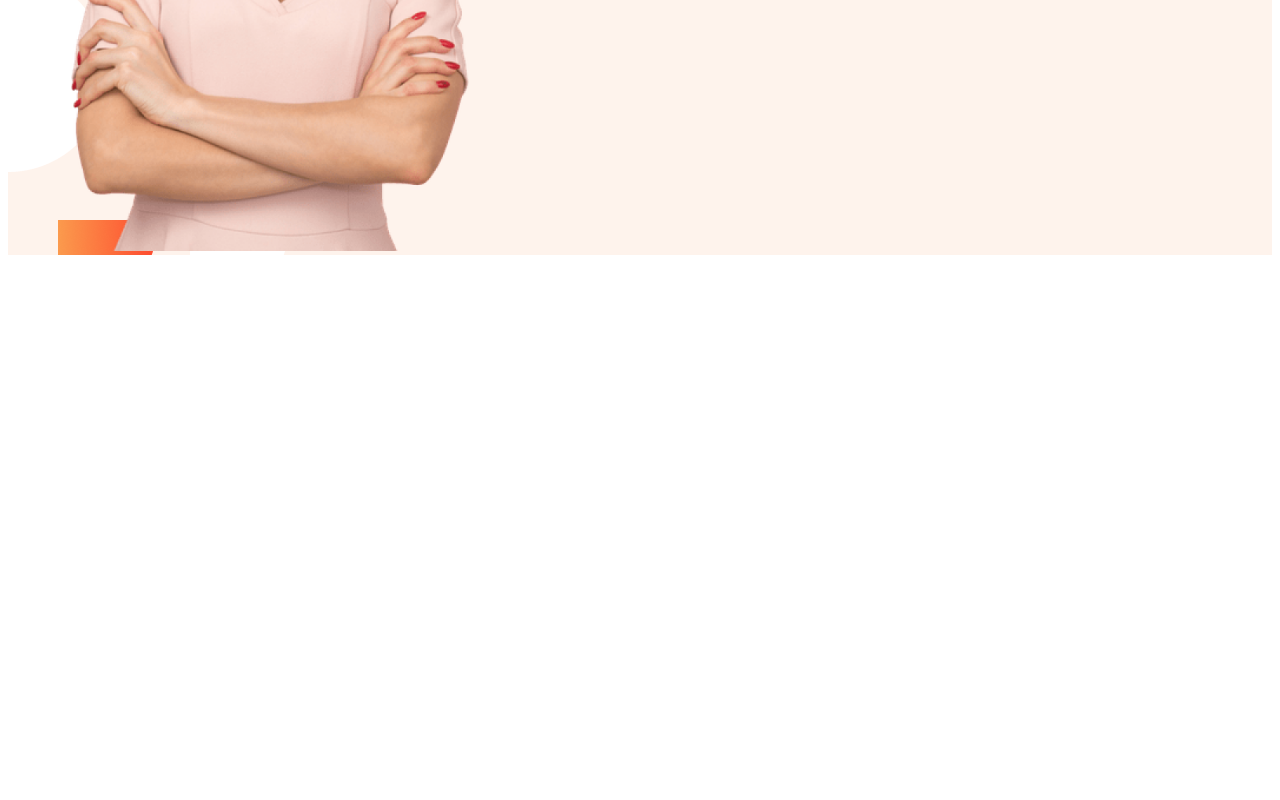
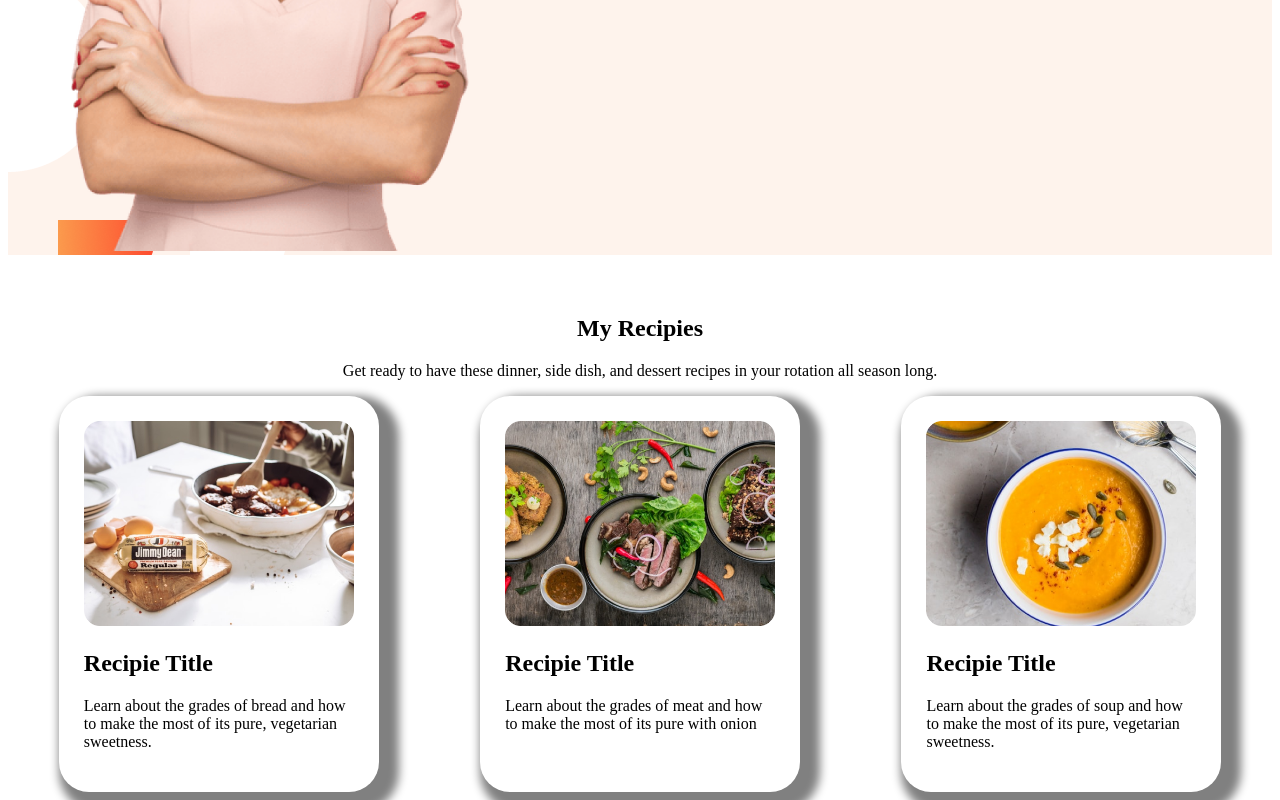
Before and after one commit to tmaapu/Assingment-1, a plain HTML site: page index.html in a window 1280 px wide. Shown: the part 904-1704 px from the top of the page. Before the commit the page ends 1167 px from the top, so only its background shows below. Drawn offline with Linux system fonts and the light colour scheme; a web font is replaced by a local one.

Commit message:
third banner added

```diff
--- a/index.html
+++ b/index.html
@@ -13,7 +13,7 @@
 <link rel="stylesheet" href="style.css">
 </head>
 <body>
-    <section class="first-banner">
+    <section class="first-banner bottom-margin">
         <div class="half-width">
             <h1>
                 <span class="orange-color">Skip</span> The Diet, <br>
@@ -31,7 +31,7 @@
         </div>
 
     </section>
-    <section class="second-banner">
+    <section class="second-banner bottom-margin">
         <div class="half-width">
             <img src="images/female/Person Image.png" alt="">
 
@@ -47,5 +47,34 @@
         </div>
 
     </section>
+<section class="thrid-banner">
+
+    <h1 class="centre">My Recipies</h1>
+    <p class="centre">Get ready to have these dinner, side dish, and dessert recipes in your rotation all season long.</p>
+
+    <div class="all-item">
+
+        <div class="item">
+            <img src="images/food/Project Cover.jpg" alt="">
+            <h2><strong>Recipie Title</strong></h2>
+            <p>Learn about the grades of bread and how to make the most of its pure, vegetarian sweetness.</p>
+            </div>
+            <div class="item">
+            <img src="images/food/Project Cover1.jpg" alt="">
+            <h2><strong>Recipie Title</strong></h2>
+            <p>Learn about the grades of meat and how to make the most of its pure with onion</p>
+
+
+            </div>
+            <div class="item">
+             <img src="images/food/Project Cover.png" alt="">
+             <h2><strong>Recipie Title</strong></h2>
+             <p>Learn about the grades of soup and how to make the most of its pure, vegetarian sweetness.</p>
+
+            </div>
+    </div>
+
+</section>
+
 </body>
 </html>
--- a/style.css
+++ b/style.css
@@ -8,7 +8,7 @@ body{
 }
 .first-banner{
     display: flex;
-    margin-bottom: 60px;
+
 }
 .half-width{
     width: 50%;
@@ -30,4 +30,29 @@ body{
 .second-banner{
     background-image: url(images/shapes/7.png);
     display: flex;
+
 }
+.centre{
+    text-align: center;
+}
+.bottom-margin{
+margin-bottom: 60px;
+}
+
+
+.item{
+    padding: 2% 2% 2% 2%;
+    margin-left: 4%;
+    margin-right: 4%;
+
+   box-shadow: 10px 10px 10px 10px gray;
+    border-radius: 30px;
+}
+.all-item img{
+
+    width:100%;
+
+}
+.all-item{
+    display: flex;
+}
```
